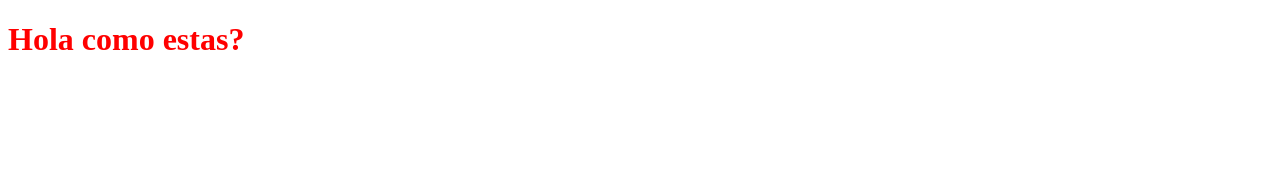
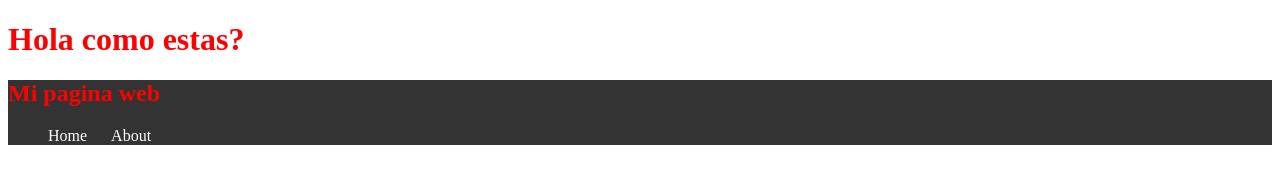
Before and after one commit to ferjoaguilar/my-first-website-fsj29, a plain HTML site: page index.html in a window 1280 px wide. Drawn offline with Linux system fonts and the light colour scheme.

Commit message:
Agregue un menu de navegacion

```diff
--- a/css/main.css
+++ b/css/main.css
@@ -1,3 +1,15 @@
 h1{
     color: red;
 }
+
+nav{
+    background-color: #333;
+    color: white;
+}
+nav ul{
+    list-style: none;
+}
+nav ul li{
+    display: inline;
+    margin-right: 20px;
+}
--- a/index.html
+++ b/index.html
@@ -8,5 +8,13 @@
 </head>
 <body>
     <h1>Hola como estas?</h1>
+    <nav>
+        <h1>Mi pagina web</h1>
+
+        <ul>
+            <li>Home</li>
+            <li>About</li>
+        </ul>
+    </nav>
 </body>
 </html>
```
